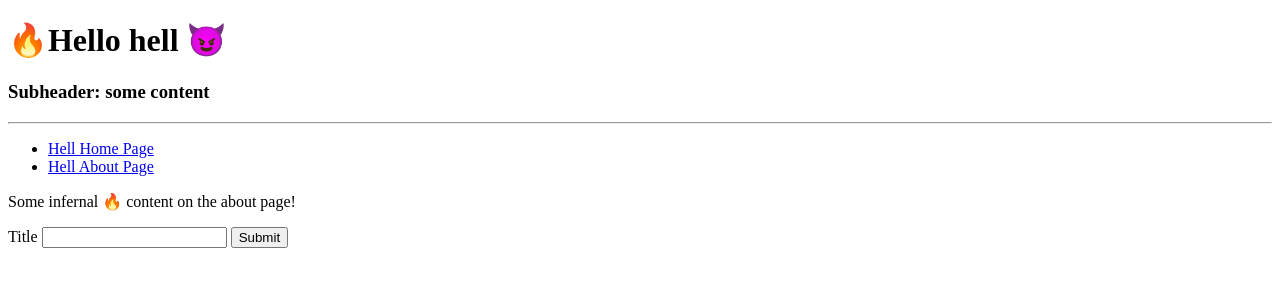
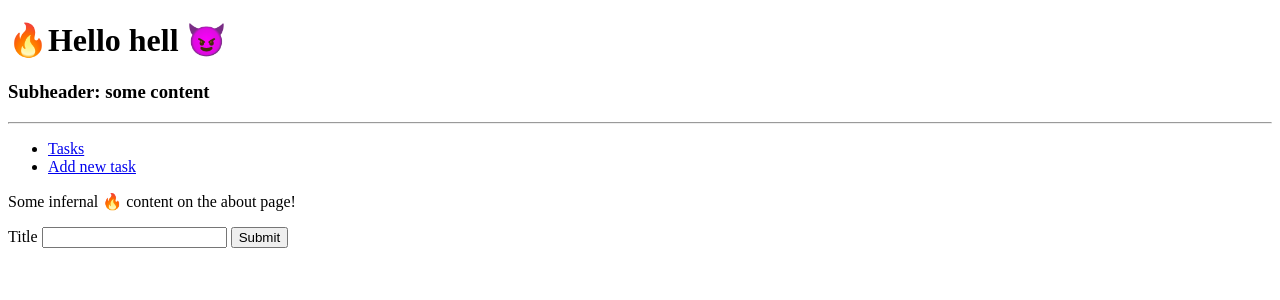
Before and after one commit to gfda/flask-coursera, a Flask app: page /add in a window 1280 px wide. Shown: the top 300 px of the page. Run offline with Flask 2, Linux system fonts and the light colour scheme.

Commit message:
Add links

```diff
--- a/templates/add.html
+++ b/templates/add.html
@@ -2,7 +2,7 @@
 
 {% block main %}
 <p>Some infernal 🔥 content on the about page!</p>
-<form action="/about" method="POST">
+<form action="{{ url_for('add') }}" method="POST">
     {{ form.csrf_token }}
     {{ form.title.label }}
     {{ form.title }}
--- a/templates/base.html
+++ b/templates/base.html
@@ -10,8 +10,8 @@
     <h3>Subheader: some content</h3>
     <hr>
     <ul>
-        <li><a href="#">Hell Home Page</a></li>
-        <li><a href="#">Hell About Page</a></li>
+        <li><a href="{{ url_for('index') }}">Tasks</a></li>
+        <li><a href="{{ url_for('add') }}">Add new task</a></li>
     </ul>
     {% block main %}
     {% endblock %}
```
Also changed, not shown: templates/index.html (+6 -1 lines).
